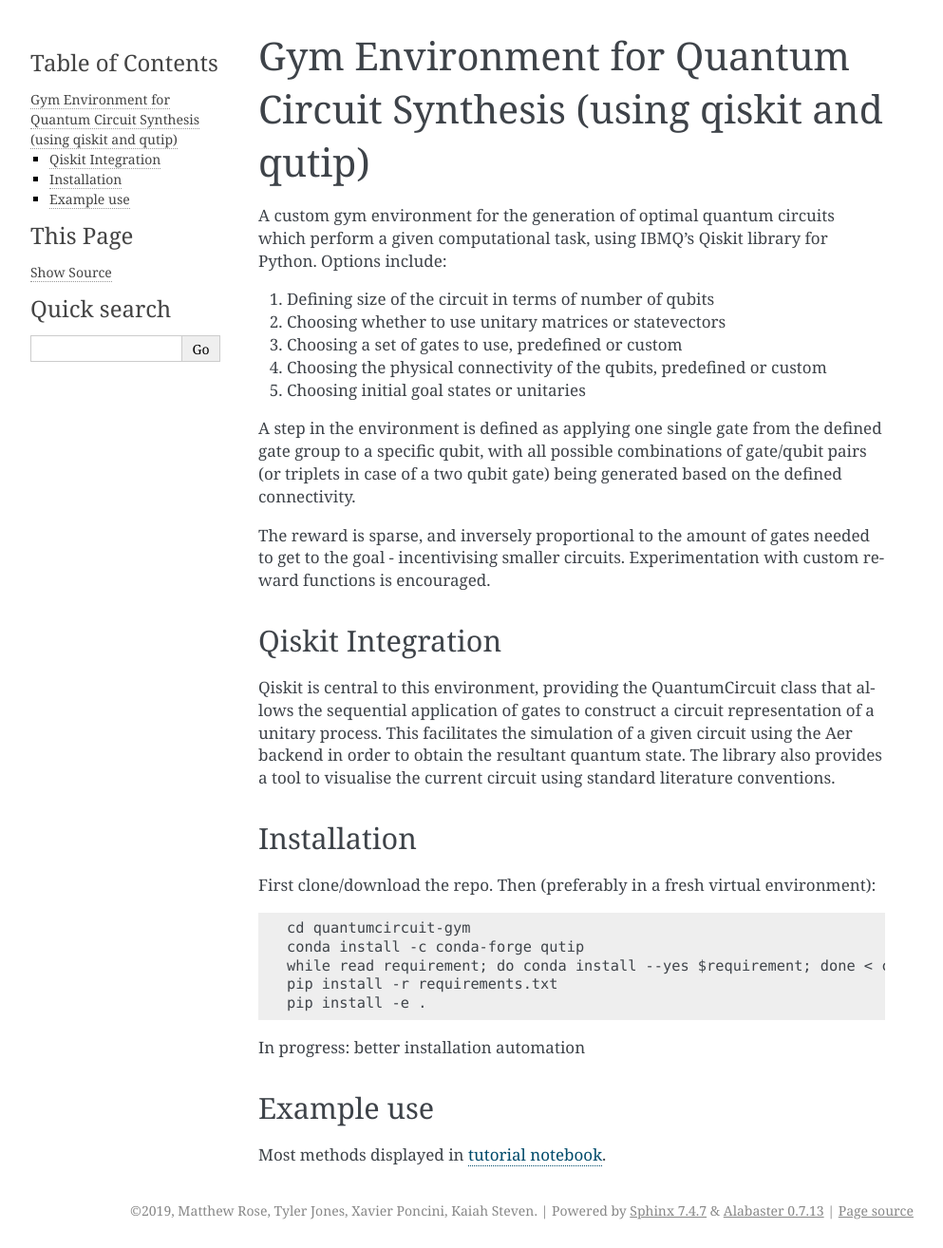
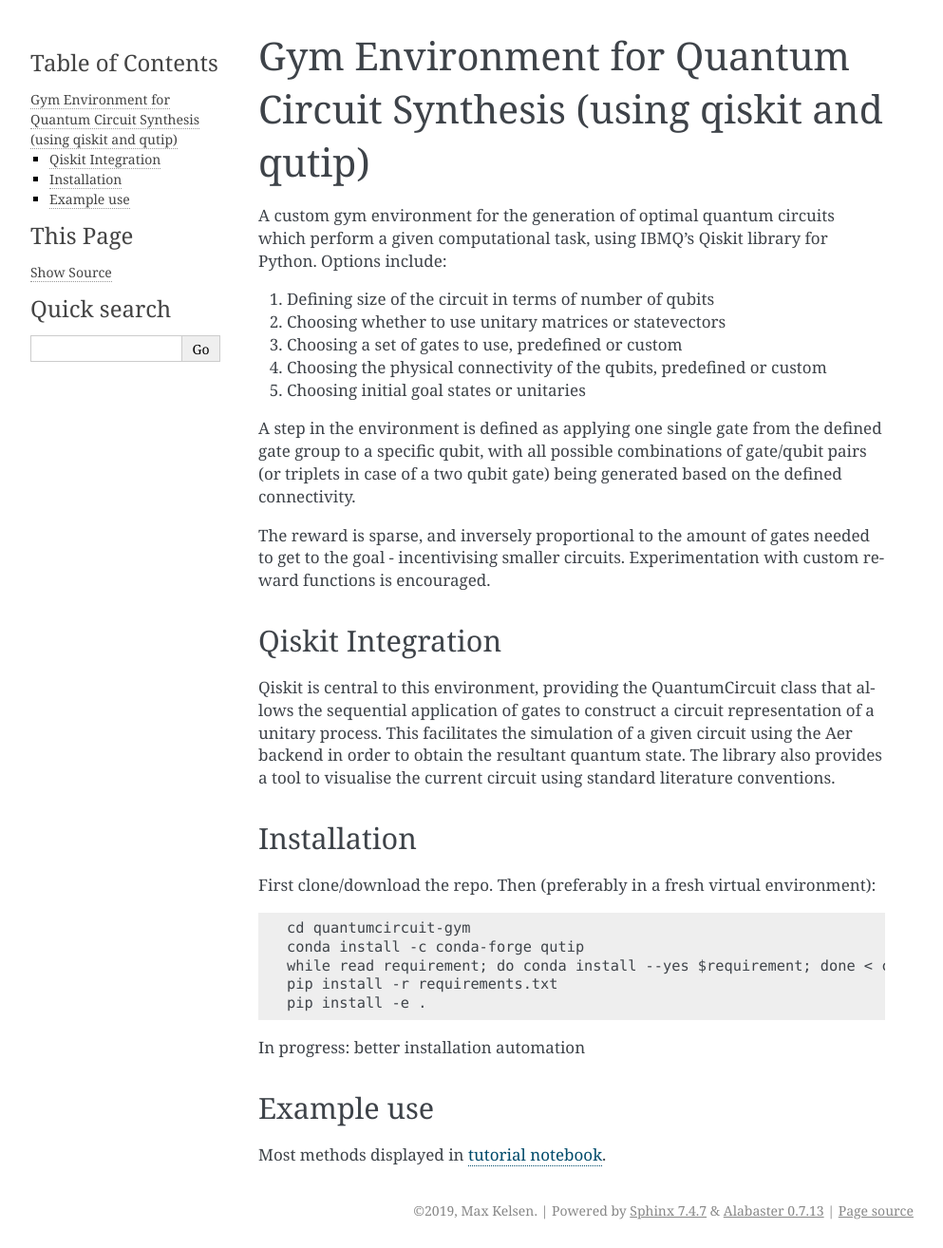
Before and after one commit to fiasqo-io/quantumcircuit_gym, a Sphinx documentation site: the page built from docs/include_readme.rst, in a window 1280 px wide. Shown: the whole page at 95% size, without its empty margins (148-1141 px from the left). Built offline with Sphinx 7.4.7, drawn with Linux system fonts in a browser that asks for light colours.

Commit message:
changed author to MK

```diff
--- a/docs/conf.py
+++ b/docs/conf.py
@@ -18,8 +18,8 @@ sys.path.insert(0, os.path.abspath('..'))
 # -- Project information -----------------------------------------------------
 
 project = 'quantumcircuit_gym'
-copyright = '2019, Matthew Rose, Tyler Jones, Xavier Poncini, Kaiah Steven'
-author = 'Matthew Rose, Tyler Jones, Xavier Poncini, Kaiah Steven'
+copyright = '2019, Max Kelsen'
+author = 'Max Kelsen'
 
 # The full version, including alpha/beta/rc tags
 release = '2019'
```
